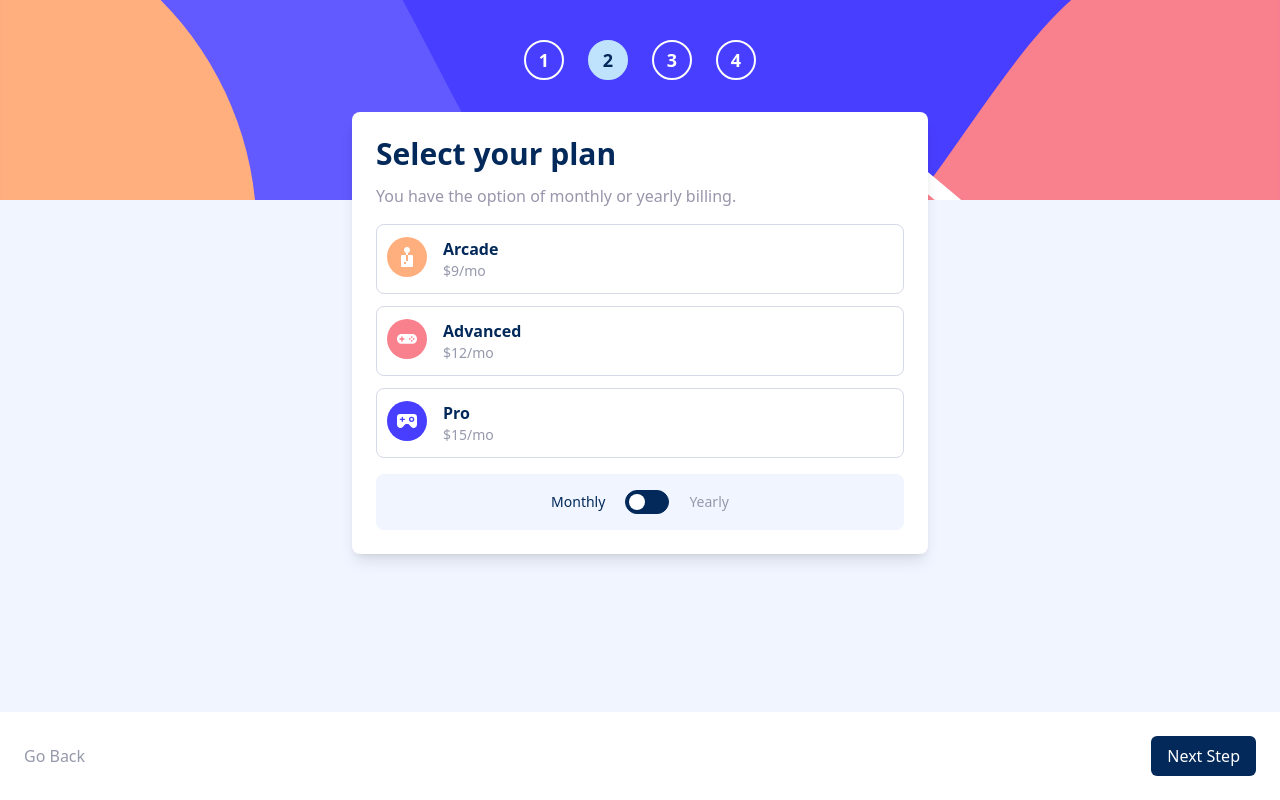
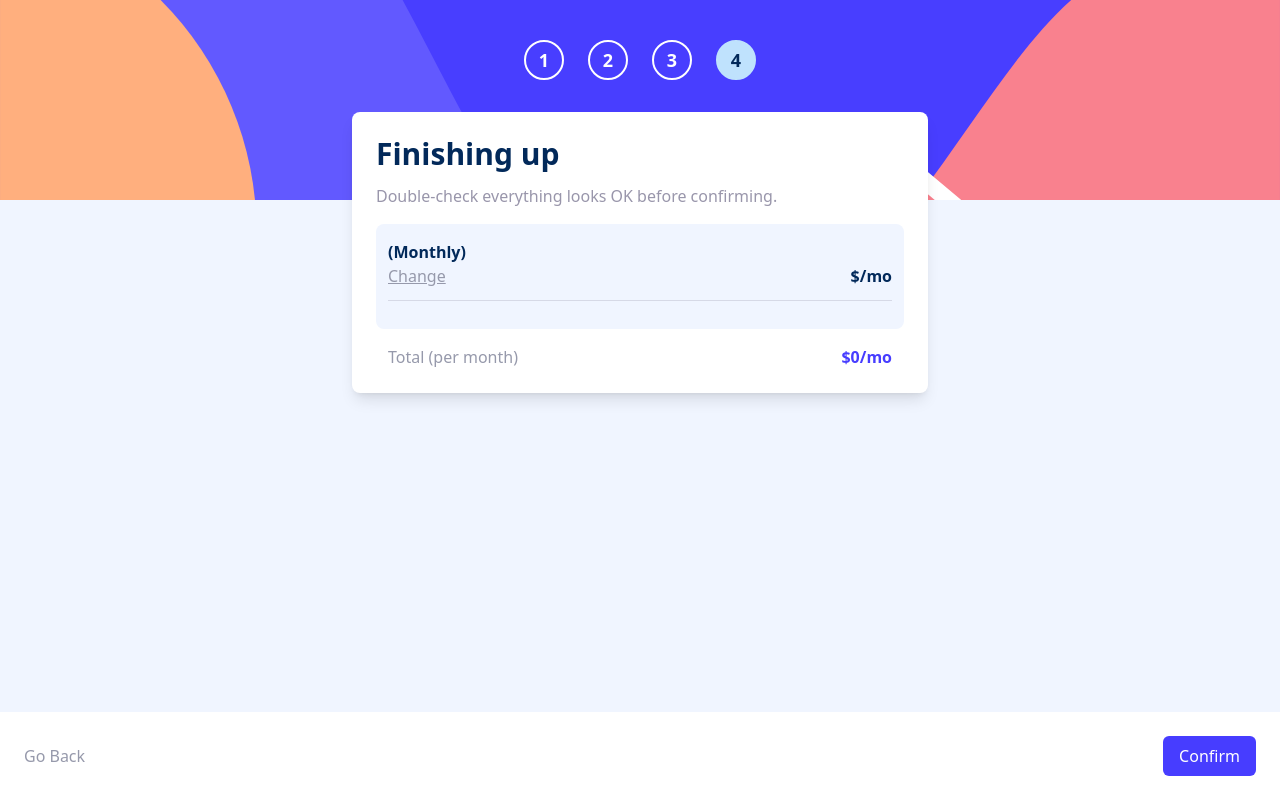
Before and after one commit to vipul-vaishnav/frontend-mentor-solutions-in-one, a React (Vite) app: page /apps/multi-step-form in a window 1280 px wide. Built offline with nearby package versions, Linux system fonts and the light colour scheme.

Commit message:
ADD: finish screen

```diff
--- /dev/null
+++ b/src/components/MultiStepForm.tsx/FinishedScreen.tsx
@@ -0,0 +1,58 @@
+import React, { useEffect } from 'react'
+
+import { useMultiStepFormStore } from '../../stores/MultiStepFormStore'
+import { PLANS } from './SelectPlan'
+import { ADDONS } from './PickAddOns'
+
+const FinishedScreen: React.FC = () => {
+  const { setCurrentStepSubmitFn, billingCycle, plan, addOns } = useMultiStepFormStore((s) => s)
+
+  const isBillingCycleMonthly = billingCycle === 'monthly'
+  const selectedAddons = ADDONS.filter((addon) => addOns.includes(addon.id))
+  const selectedPlan = PLANS.find((p) => p.id === plan)
+
+  const total =
+    (selectedPlan?.price[billingCycle] ?? 0) + selectedAddons.reduce((acc, addon) => acc + addon.price[billingCycle], 0)
+
+  const onSubmit = () => {
+    console.log('Form submitted!')
+  }
+
+  useEffect(() => {
+    setCurrentStepSubmitFn(onSubmit)
+    return () => setCurrentStepSubmitFn(null)
+  }, [])
+
+  return (
+    <div>
+      <div className="bg-[#f0f5ff] p-3 py-4 rounded-lg my-4">
+        <h6 className="text-[#02295a] font-bold">
+          {selectedPlan?.name} ({billingCycle[0].toUpperCase() + billingCycle.slice(1)})
+        </h6>
+        <p className="flex items-center justify-between">
+          <button className="text-[#9699ab] transition-all duration-200 underline hover:text-[#473dff]">Change</button>
+          <span className="font-bold text-[#02295a]">
+            ${selectedPlan?.price[billingCycle]}/{isBillingCycleMonthly ? 'mo' : 'yr'}
+          </span>
+        </p>
+        <div className="my-3 w-full h-[1px] bg-[#d6d9e6]"></div>
+        {selectedAddons.map((addon) => (
+          <p key={addon.id} className="flex mt-2 items-center justify-between">
+            <span className="text-[#9699ab]">{addon.name}</span>
+            <span className="font-medium text-[#02295a]">
+              +${addon.price[billingCycle]}/{isBillingCycleMonthly ? 'mo' : 'yr'}
+            </span>
+          </p>
+        ))}
+      </div>
+
+      <p className="flex items-center justify-between px-3">
+        <span className="text-[#9699ab]">Total (per {isBillingCycleMonthly ? 'month' : 'year'})</span>
+        <span className="font-bold text-[#473dff]">
+          ${total}/{isBillingCycleMonthly ? 'mo' : 'yr'}
+        </span>
+      </p>
+    </div>
+  )
+}
+export default FinishedScreen
--- a/src/components/MultiStepForm.tsx/PickAddOns.tsx
+++ b/src/components/MultiStepForm.tsx/PickAddOns.tsx
@@ -1,8 +1,108 @@
-import React from 'react'
+import React, { useEffect } from 'react'
+import { useForm } from 'react-hook-form'
+import { zodResolver } from '@hookform/resolvers/zod'
 
-type PickAddOnsProps = {}
+import { useMultiStepFormStore } from '../../stores/MultiStepFormStore'
+import { AddOnsSchema, type AddOnsType } from '../../lib/MultiStepForm.schema'
 
-const PickAddOns: React.FC<PickAddOnsProps> = () => {
-  return <div>Have a good coding</div>
+export const ADDONS = [
+  {
+    id: 'onlineServiceXQakh7',
+    name: 'Online Service',
+    description: 'Access to multiplayer games',
+    price: {
+      monthly: 1,
+      yearly: 10
+    }
+  },
+  {
+    id: 'largerStoragehxzdy3',
+    name: 'Larger Storage',
+    description: 'Extra 1TB of cloud save',
+    price: {
+      monthly: 2,
+      yearly: 20
+    }
+  },
+  {
+    id: 'customizableProfilewDXoNs',
+    name: 'Customizable Profile',
+    description: 'Custom theme on your profile',
+    price: {
+      monthly: 2,
+      yearly: 20
+    }
+  }
+] as const
+
+const PickAddOns: React.FC = () => {
+  const {
+    billingCycle,
+    addOns: selectedAddOns,
+    setAddOns,
+    goToNextStep,
+    setCurrentStepSubmitFn
+  } = useMultiStepFormStore((s) => s)
+
+  const { register, handleSubmit, watch } = useForm<AddOnsType>({
+    resolver: zodResolver(AddOnsSchema),
+    defaultValues: {
+      addonIds: selectedAddOns
+    }
+  })
+
+  const isBillingCycleMonthly = billingCycle === 'monthly'
+  const watchedAddons = watch('addonIds')
+
+  const onSubmit = (data: AddOnsType) => {
+    const selectedAddOns = ADDONS.filter((addon) => data.addonIds?.includes(addon.id)).map((addon) => addon.id)
+    setAddOns(selectedAddOns)
+    goToNextStep()
+  }
+
+  useEffect(() => {
+    setCurrentStepSubmitFn(handleSubmit(onSubmit))
+    return () => setCurrentStepSubmitFn(null)
+  }, [])
+
+  return (
+    <section>
+      <form className="space-y-4">
+        {ADDONS.map((addon) => (
+          <label
+            htmlFor={addon.id}
+            key={addon.id}
+            className={`flex border p-3 rounded-lg gap-4 cursor-pointer items-start transition-all duration-200 ${
+              watchedAddons.includes(addon.id)
+                ? 'bg-[#f0f5ff] border-[#473dff]'
+                : 'border-[#d6d9e6] hover:border-[#473dff]'
+            }`}
+          >
+            <div className="flex items-center justify-between w-full">
+              <div className="flex items-center gap-4">
+                <div
+                  className={`w-5 h-5 border rounded flex items-center justify-center ${
+                    watchedAddons.includes(addon.id) ? 'bg-[#473dff] border-[#473dff]' : 'border-[#d6d9e6] bg-white'
+                  }`}
+                >
+                  {watchedAddons.includes(addon.id) && (
+                    <img src={'/multi-step-form/icon-checkmark.svg'} alt="check-mark" />
+                  )}
+                </div>
+                <div>
+                  <h6 className="font-bold text-[#02295a]">{addon.name}</h6>
+                  <p className="text-xs mt-1 text-[#9699ab] font-medium">{addon.description}</p>
+                </div>
+              </div>
+              <p className="text-xs mt-1 text-[#473dff] font-medium">
+                ${addon.price[billingCycle]}/{isBillingCycleMonthly ? 'mo' : 'yr'}
+              </p>
+            </div>
+            <input type="checkbox" id={addon.id} value={addon.id} {...register('addonIds')} className="sr-only" />
+          </label>
+        ))}
+      </form>
+    </section>
+  )
 }
 export default PickAddOns
--- a/src/components/MultiStepForm.tsx/SelectPlan.tsx
+++ b/src/components/MultiStepForm.tsx/SelectPlan.tsx
@@ -1,14 +1,14 @@
 import React, { useEffect } from 'react'
 import { AnimatePresence, motion } from 'framer-motion'
+import { useForm } from 'react-hook-form'
+import { zodResolver } from '@hookform/resolvers/zod'
 
 import GenericSwitch from '../shared/GenericSwitch'
 
 import { useMultiStepFormStore } from '../../stores/MultiStepFormStore'
-import { useForm } from 'react-hook-form'
-import { zodResolver } from '@hookform/resolvers/zod'
 import { PlanSchema, type PlanType } from '../../lib/MultiStepForm.schema'
 
-const PLANS = [
+export const PLANS = [
   {
     id: 'arcadeXQakh7',
     name: 'Arcade',
@@ -45,10 +45,7 @@ const SelectPlan: React.FC = () => {
     plan: selectedPlan,
     setCurrentStepSubmitFn,
     goToNextStep
-  } = useMultiStepFormStore((s) => {
-    console.log(s)
-    return s
-  })
+  } = useMultiStepFormStore((s) => s)
 
   const isBillingCycleMonthly = billingCycle === 'monthly'
 
@@ -60,9 +57,8 @@ const SelectPlan: React.FC = () => {
     formState: { errors }
   } = useForm<PlanType>({
     resolver: zodResolver(PlanSchema),
-    mode: 'onChange',
     defaultValues: {
-      planId: selectedPlan ? selectedPlan.id : undefined
+      planId: selectedPlan ? selectedPlan : undefined
     }
   })
 
@@ -73,11 +69,7 @@ const SelectPlan: React.FC = () => {
     const plan = PLANS.find((plan) => plan.id === id)
 
     if (plan) {
-      setPlan({
-        id: plan.id,
-        name: plan.name,
-        price: plan.price[billingCycle]
-      })
+      setPlan(plan.id)
       goToNextStep()
     } else {
       setError('planId', {
@@ -99,7 +91,7 @@ const SelectPlan: React.FC = () => {
             htmlFor={plan.id}
             key={plan.id}
             className={`flex border p-2.5 py-3 rounded-lg gap-4 cursor-pointer items-start transition-all duration-200 ${
-              watchPlanId === plan.id ? 'bg-[#f0f5ff] border-[#473dff]' : 'border-[#d6d9e6]'
+              watchPlanId === plan.id ? 'bg-[#f0f5ff] border-[#473dff]' : 'border-[#d6d9e6] hover:border-[#473dff]'
             }`}
           >
             <div>
@@ -122,7 +114,7 @@ const SelectPlan: React.FC = () => {
                 )}
               </AnimatePresence>
             </div>
-            <input type="radio" id={plan.id} value={plan.id} {...register('planId')} hidden />
+            <input type="radio" id={plan.id} value={plan.id} {...register('planId')} className="sr-only" />
           </label>
         ))}
         {errors.planId && <p className="text-[#ed3548] mt-2 text-xs font-medium">{errors.planId.message}</p>}
--- a/src/lib/MultiStepForm.schema.ts
+++ b/src/lib/MultiStepForm.schema.ts
@@ -37,3 +37,10 @@ export const PlanSchema = z.object({
 export type PlanType = z.infer<typeof PlanSchema>
 
 // ADD-ONS SCHEMA
+const ADDON_IDS = ['onlineServiceXQakh7', 'largerStoragehxzdy3', 'customizableProfilewDXoNs'] as const
+
+export const AddOnsSchema = z.object({
+  addonIds: z.array(z.enum(ADDON_IDS)).min(0)
+})
+
+export type AddOnsType = z.infer<typeof AddOnsSchema>
--- a/src/pages/Apps/MultiStepForm.tsx
+++ b/src/pages/Apps/MultiStepForm.tsx
@@ -6,6 +6,7 @@ import PersonalInfo from '../../components/MultiStepForm.tsx/PersonalInfo'
 import ThankYou from '../../components/MultiStepForm.tsx/ThankYou'
 import SelectPlan from '../../components/MultiStepForm.tsx/SelectPlan'
 import PickAddOns from '../../components/MultiStepForm.tsx/PickAddOns'
+import FinishedScreen from '../../components/MultiStepForm.tsx/FinishedScreen'
 
 const STEPS = [
   {
@@ -46,6 +47,8 @@ const MultiStepForm: React.FC = () => {
     if (currentStepSubmitFn) {
       currentStepSubmitFn()
       setFinished()
+    } else {
+      console.log('No submit function defined for this step.')
     }
   }
 
@@ -80,7 +83,7 @@ const MultiStepForm: React.FC = () => {
             {currentStep === 1 && <PersonalInfo />}
             {currentStep === 2 && <SelectPlan />}
             {currentStep === 3 && <PickAddOns />}
-            {currentStep === 4 ? !finished ? <div>Step 4</div> : <ThankYou /> : null}
+            {currentStep === 4 ? !finished ? <FinishedScreen /> : <ThankYou /> : null}
           </div>
         </section>
       </div>
@@ -99,7 +102,9 @@ const MultiStepForm: React.FC = () => {
         )}
         <button
           onClick={handleNext}
-          className="text-white bg-[#02295a] hover:bg-[#02295a]/80 transition-all duration-200 px-4 py-2 rounded-md"
+          className={`text-white transition-all duration-200 px-4 py-2 rounded-md ${
+            currentStep === 4 ? 'bg-[#473dff] hover:bg-[#437dff]/80' : 'bg-[#02295a] hover:bg-[#02295a]/80'
+          }`}
         >
           {currentStep === 4 ? 'Confirm' : 'Next Step'}
         </button>
--- a/src/stores/MultiStepFormStore.ts
+++ b/src/stores/MultiStepFormStore.ts
@@ -7,11 +7,8 @@ interface State {
   finished: boolean
   currentStepSubmitFn: (() => void) | null
   billingCycle: 'monthly' | 'yearly'
-  plan: {
-    id: 'arcadeXQakh7' | 'advancedhxzdy3' | 'prowDXoNs'
-    name: string
-    price: number
-  } | null
+  plan: 'arcadeXQakh7' | 'advancedhxzdy3' | 'prowDXoNs' | null
+  addOns: ('onlineServiceXQakh7' | 'largerStoragehxzdy3' | 'customizableProfilewDXoNs')[]
 }
 
 interface Actions {
@@ -22,12 +19,13 @@ interface Actions {
   goToPreviousStep: () => void
   toggleBillingCycle: () => void
   setPlan: (plan: State['plan']) => void
+  setAddOns: (addOns: State['addOns']) => void
 }
 
 type Store = State & Actions
 
 export const useMultiStepFormStore = create<Store>((set, get) => ({
-  currentStep: 2,
+  currentStep: 4,
   finished: false,
   personalInfo: {
     email: '',
@@ -37,6 +35,7 @@ export const useMultiStepFormStore = create<Store>((set, get) => ({
   currentStepSubmitFn: null,
   billingCycle: 'monthly',
   plan: null,
+  addOns: [],
   goToNextStep: () => {
     const currStep = get().currentStep
     const nextStep = currStep + 1
@@ -57,5 +56,6 @@ export const useMultiStepFormStore = create<Store>((set, get) => ({
     set({ currentStepSubmitFn: fn })
   },
   toggleBillingCycle: () => set({ billingCycle: get().billingCycle === 'monthly' ? 'yearly' : 'monthly' }),
-  setPlan: (plan: State['plan']) => set({ plan })
+  setPlan: (plan: State['plan']) => set({ plan }),
+  setAddOns: (addOns: State['addOns']) => set({ addOns })
 }))
```
